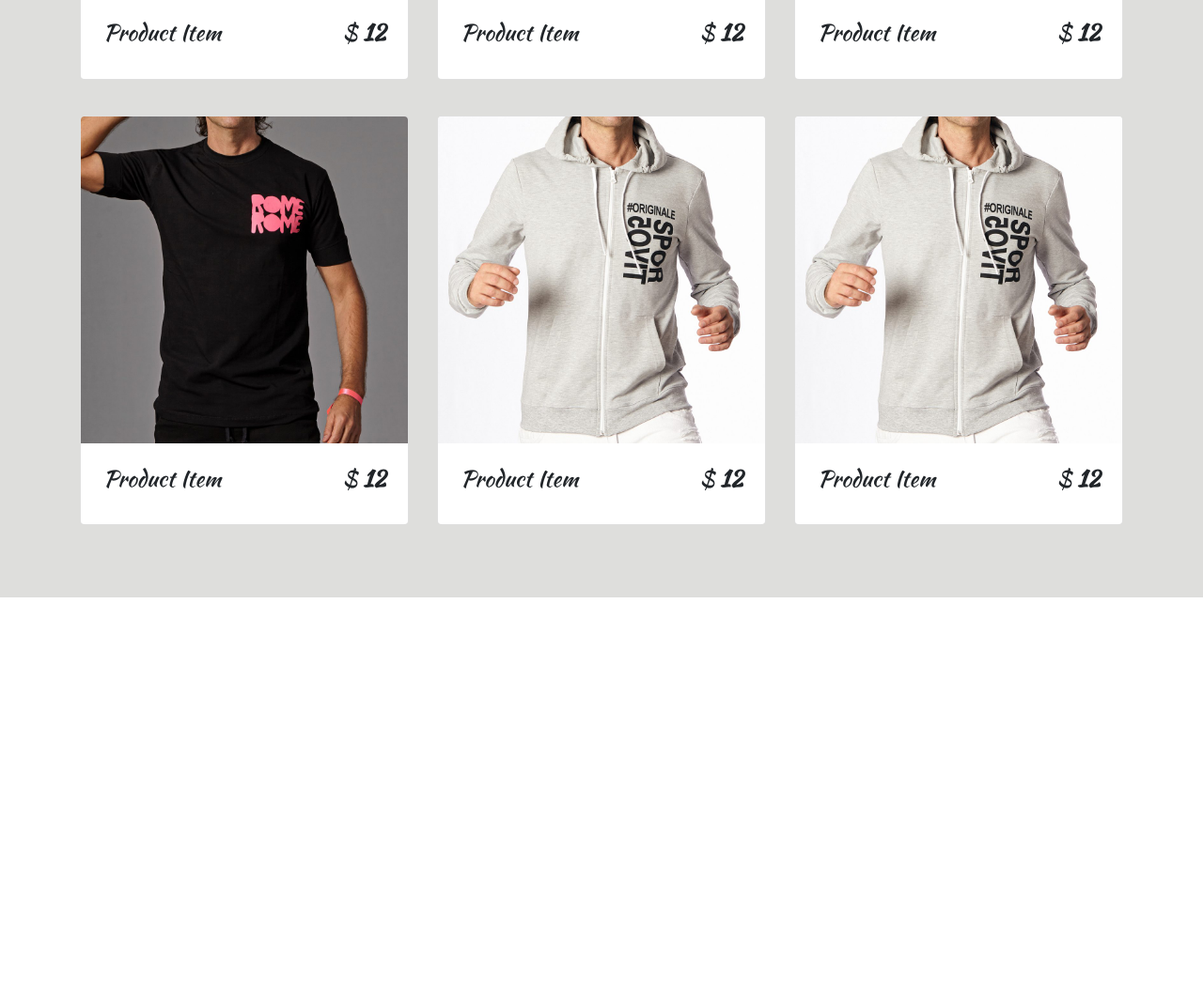
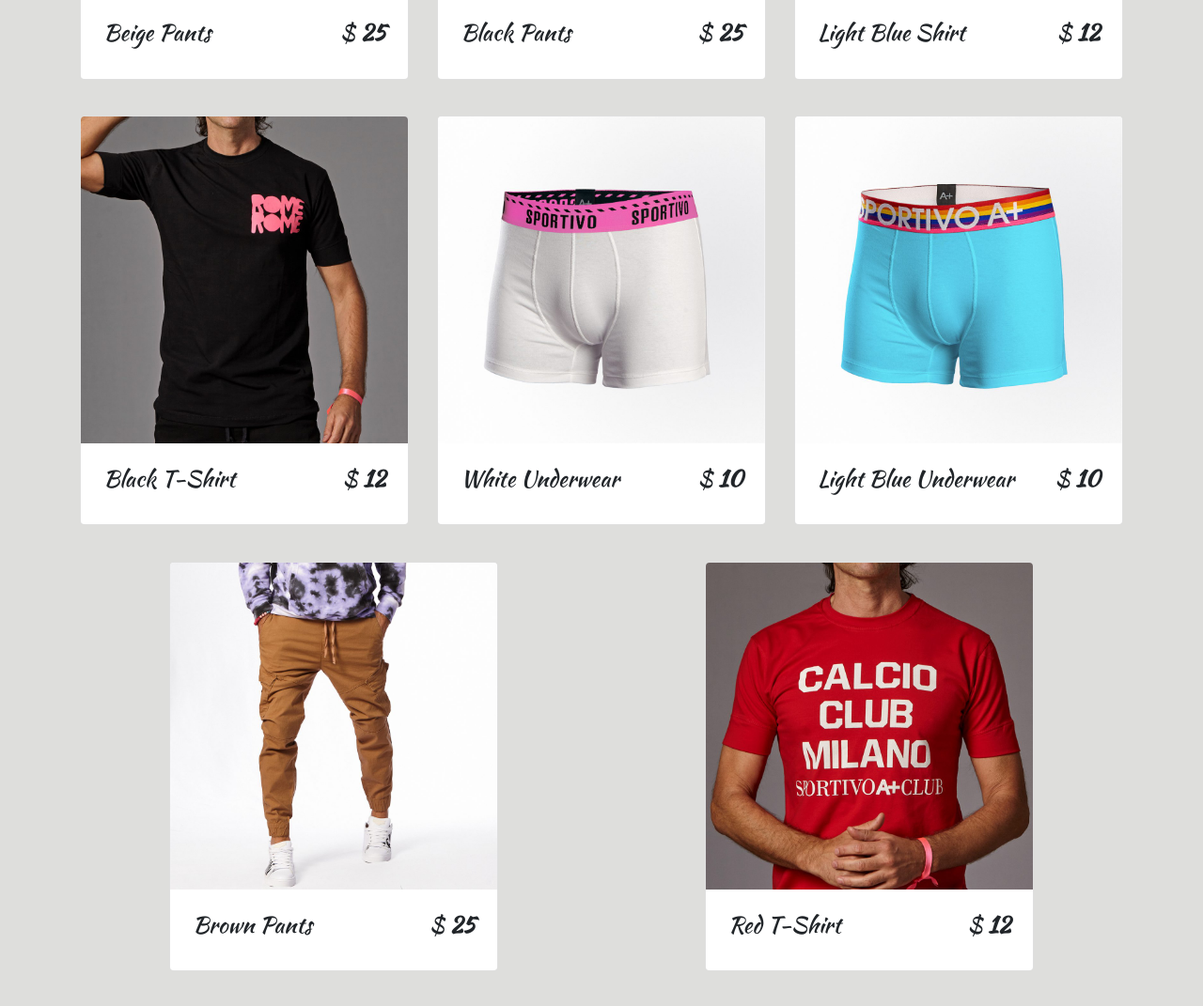
Before and after one commit to FedericoRoca/Ecommerce-with-Bootstrap, a plain HTML site: page index.html in a window 1280 px wide. Shown: the part 2490-3561 px from the top of the page at 94% size. Before the commit the page ends 3126 px from the top, so only its background shows below. Drawn offline with nearby package versions, Linux system fonts and the light colour scheme.

Commit message:
store part finished

```diff
--- a/index.html
+++ b/index.html
@@ -204,10 +204,10 @@
               </div>
               <div class="card-body">
                 <div class="card-text d-flex justify-content-between text-capitalize">
-                  <h5 id="store-item-name">Product item</h5>
+                  <h5 id="store-item-name">gray jacket</h5>
                   <h5 class="store-item-value">
                     $
-                    <strong id="store-item-price" class="font-weight-bold">12</strong>
+                    <strong id="store-item-price" class="font-weight-bold">22</strong>
                   </h5>
                 </div>
               </div>
@@ -229,10 +229,10 @@
               </div>
               <div class="card-body">
                 <div class="card-text d-flex justify-content-between text-capitalize">
-                  <h5 id="store-item-name">Product item</h5>
+                  <h5 id="store-item-name">black jacket</h5>
                   <h5 class="store-item-value">
                     $
-                    <strong id="store-item-price" class="font-weight-bold">12</strong>
+                    <strong id="store-item-price" class="font-weight-bold">32</strong>
                   </h5>
                 </div>
               </div>
@@ -254,10 +254,10 @@
               </div>
               <div class="card-body">
                 <div class="card-text d-flex justify-content-between text-capitalize">
-                  <h5 id="store-item-name">Product item</h5>
+                  <h5 id="store-item-name">pink jacket</h5>
                   <h5 class="store-item-value">
                     $
-                    <strong id="store-item-price" class="font-weight-bold">12</strong>
+                    <strong id="store-item-price" class="font-weight-bold">22</strong>
                   </h5>
                 </div>
               </div>
@@ -279,10 +279,10 @@
               </div>
               <div class="card-body">
                 <div class="card-text d-flex justify-content-between text-capitalize">
-                  <h5 id="store-item-name">Product item</h5>
+                  <h5 id="store-item-name">beige pants</h5>
                   <h5 class="store-item-value">
                     $
-                    <strong id="store-item-price" class="font-weight-bold">12</strong>
+                    <strong id="store-item-price" class="font-weight-bold">25</strong>
                   </h5>
                 </div>
               </div>
@@ -304,10 +304,10 @@
               </div>
               <div class="card-body">
                 <div class="card-text d-flex justify-content-between text-capitalize">
-                  <h5 id="store-item-name">Product item</h5>
+                  <h5 id="store-item-name">black pants</h5>
                   <h5 class="store-item-value">
                     $
-                    <strong id="store-item-price" class="font-weight-bold">12</strong>
+                    <strong id="store-item-price" class="font-weight-bold">25</strong>
                   </h5>
                 </div>
               </div>
@@ -329,7 +329,7 @@
               </div>
               <div class="card-body">
                 <div class="card-text d-flex justify-content-between text-capitalize">
-                  <h5 id="store-item-name">Product item</h5>
+                  <h5 id="store-item-name">light blue shirt</h5>
                   <h5 class="store-item-value">
                     $
                     <strong id="store-item-price" class="font-weight-bold">12</strong>
@@ -354,7 +354,7 @@
               </div>
               <div class="card-body">
                 <div class="card-text d-flex justify-content-between text-capitalize">
-                  <h5 id="store-item-name">Product item</h5>
+                  <h5 id="store-item-name">black t-shirt</h5>
                   <h5 class="store-item-value">
                     $
                     <strong id="store-item-price" class="font-weight-bold">12</strong>
@@ -371,7 +371,7 @@
             <div class="card single-item">
               <div class="img-container">
                 <img
-                  src="images/campera gris1.jpg"
+                  src="images/boxer blanco1.jpg"
                   class="card-img-top store-img"
                   alt=""
                 />
@@ -379,10 +379,10 @@
               </div>
               <div class="card-body">
                 <div class="card-text d-flex justify-content-between text-capitalize">
-                  <h5 id="store-item-name">Product item</h5>
+                  <h5 id="store-item-name">white underwear</h5>
                   <h5 class="store-item-value">
                     $
-                    <strong id="store-item-price" class="font-weight-bold">12</strong>
+                    <strong id="store-item-price" class="font-weight-bold">10</strong>
                   </h5>
                 </div>
               </div>
@@ -396,7 +396,7 @@
             <div class="card single-item">
               <div class="img-container">
                 <img
-                  src="images/campera gris1.jpg"
+                  src="images/boxer celeste1.jpg"
                   class="card-img-top store-img"
                   alt=""
                 />
@@ -404,7 +404,57 @@
               </div>
               <div class="card-body">
                 <div class="card-text d-flex justify-content-between text-capitalize">
-                  <h5 id="store-item-name">Product item</h5>
+                  <h5 id="store-item-name">light blue underwear</h5>
+                  <h5 class="store-item-value">
+                    $
+                    <strong id="store-item-price" class="font-weight-bold">10</strong>
+                  </h5>
+                </div>
+              </div>
+            </div>
+          </div>
+          <!--  -->
+          <div
+            class="col-10 col-sm-6 col-lg-4 mx-auto my-3 store-item products"
+            data-item="products"
+          >
+            <div class="card single-item">
+              <div class="img-container">
+                <img
+                  src="images/pantalon marron1.jpg"
+                  class="card-img-top store-img"
+                  alt=""
+                />
+                <span class="store-item-icon"><i class="fas fa-shopping-cart"></i></span>
+              </div>
+              <div class="card-body">
+                <div class="card-text d-flex justify-content-between text-capitalize">
+                  <h5 id="store-item-name">Brown pants</h5>
+                  <h5 class="store-item-value">
+                    $
+                    <strong id="store-item-price" class="font-weight-bold">25</strong>
+                  </h5>
+                </div>
+              </div>
+            </div>
+          </div>
+          <!--  -->
+          <div
+            class="col-10 col-sm-6 col-lg-4 mx-auto my-3 store-item products"
+            data-item="products"
+          >
+            <div class="card single-item">
+              <div class="img-container">
+                <img
+                  src="images/remera roja1.jpg"
+                  class="card-img-top store-img"
+                  alt=""
+                />
+                <span class="store-item-icon"><i class="fas fa-shopping-cart"></i></span>
+              </div>
+              <div class="card-body">
+                <div class="card-text d-flex justify-content-between text-capitalize">
+                  <h5 id="store-item-name">Red T-shirt</h5>
                   <h5 class="store-item-value">
                     $
                     <strong id="store-item-price" class="font-weight-bold">12</strong>
```
